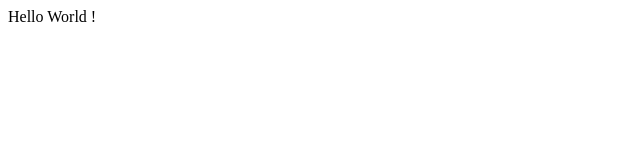
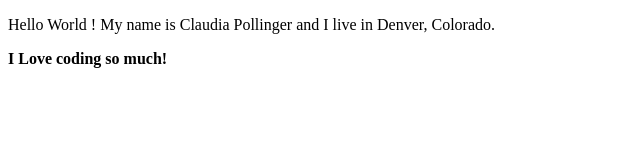
Before and after one commit to Claudpod1/glittercookie, a plain HTML site: page index.html in a window 1280 px wide. Shown: the whole page, without its empty margins (0-640 px from the left). Drawn offline with Linux system fonts and the light colour scheme.

Commit message:
ADDED A thing

```diff
--- a/index.html
+++ b/index.html
@@ -9,6 +9,8 @@
 
     </head>
     <body>
-        Hello World !
+        <p>Hello World !  My name is Claudia Pollinger and I live in Denver, Colorado. </p>
+        <p><strong>I Love coding so much! </strong></p>
+
     </body>
 </html>
```
